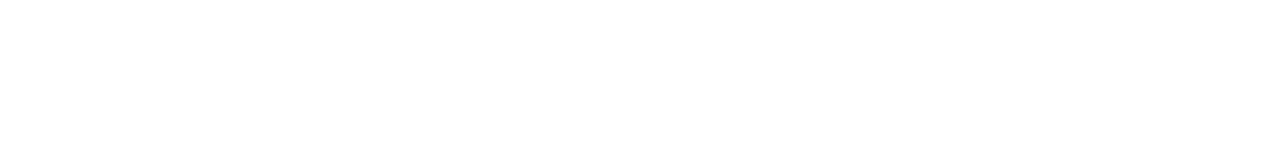
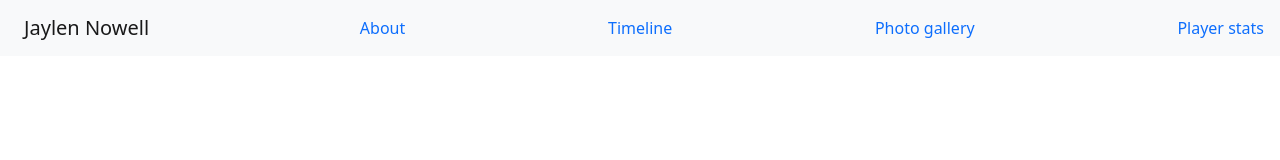
Before and after one commit to ThomasVirgo/jaylen, a plain HTML site: page index.html in a window 1280 px wide. Drawn offline with nearby package versions, Linux system fonts and the light colour scheme.

Commit message:
Added navigation bar

```diff
--- a/index.html
+++ b/index.html
@@ -4,12 +4,29 @@
     <meta charset="UTF-8">
     <meta http-equiv="X-UA-Compatible" content="IE=edge">
     <meta name="viewport" content="width=device-width, initial-scale=1.0">
+    <link href="https://cdn.jsdelivr.net/npm/bootstrap@5.0.1/dist/css/bootstrap.min.css" rel="stylesheet" integrity="sha384-+0n0xVW2eSR5OomGNYDnhzAbDsOXxcvSN1TPprVMTNDbiYZCxYbOOl7+AMvyTG2x" crossorigin="anonymous">
     <link rel="stylesheet" href="style.css">
     <title>Jaylen Nowell</title>
 </head>
 <body>
     <!-- Sammie -->
-    <nav id="navbar"></nav>
+    <nav id="navbar">
+        <ul class="navbar navbar-light bg-light nav nav-pills">
+            <a class="navbar-brand mx-4" href="#">Jaylen Nowell</a>
+            <li class="nave-item justify-content-end">
+                <a class="nav-link" aria-current="page" href="#home">About</a>
+            </li>
+            <li class="nave-item justify-content-end">
+                <a class="nav-link" href="#timeline">Timeline</a>
+            </li>
+            <li class="nave-item justify-content-end">
+                <a class="nav-link" href="#gallery">Photo gallery</a>
+            </li>
+            <li class="nave-item justify-content-end">
+                <a class="nav-link" href="#stats">Player stats</a>
+            </li>
+        </ul>
+    </nav>
 
     <!-- Sammie -->
     <section id="home"></section>
```
